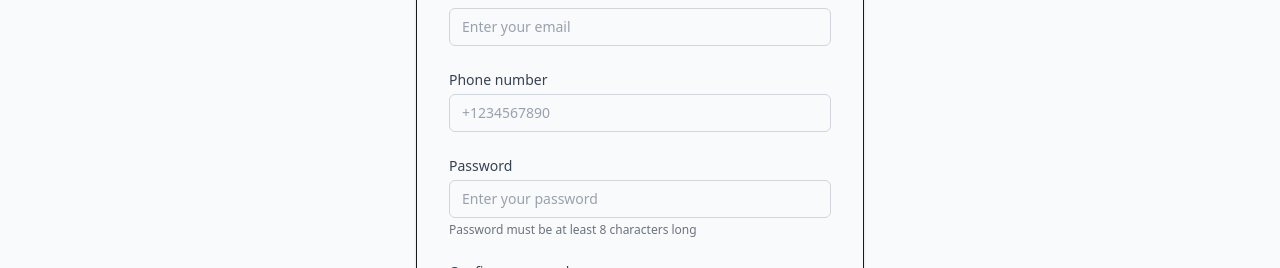
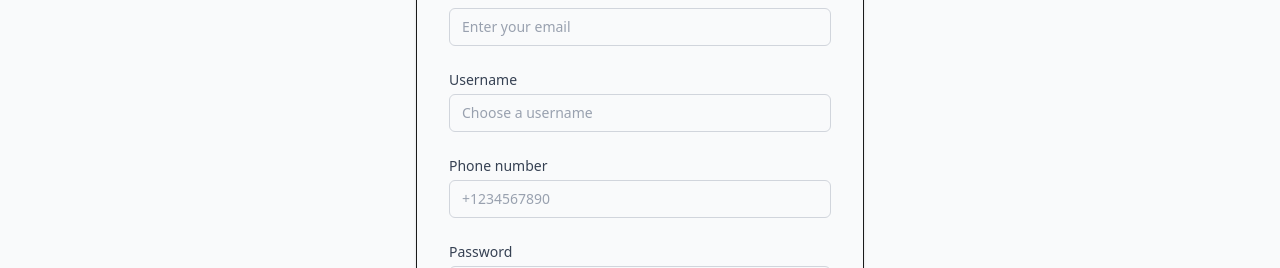
Before and after one commit to kl63/FreshCart, a Next.js app: page /auth/register in a window 1280 px wide. Shown: the part 463-731 px from the top of the page. Built offline with nearby package versions, Linux system fonts and the light colour scheme; no server answers.

Commit message:
Fix registration: Add username field required by backend API
- Added username field to RegisterData interface
- Added username input to registration form
- Updated form state to include username
- Includes username in registration API call

This fixes the 422 error when creating new accounts

```diff
--- a/src/app/auth/register/page.tsx
+++ b/src/app/auth/register/page.tsx
@@ -10,6 +10,7 @@ import { AuthService, type RegisterData } from '@/lib/auth'
 export default function RegisterPage() {
   const [formData, setFormData] = useState({
     email: '',
+    username: '',
     password: '',
     confirmPassword: '',
     first_name: '',
@@ -61,6 +62,7 @@ export default function RegisterPage() {
 
       const registerData: RegisterData = {
         email: submitData.email,
+        username: submitData.username,
         password: submitData.password,
         first_name: submitData.first_name,
         last_name: submitData.last_name,
@@ -172,6 +174,25 @@ export default function RegisterPage() {
             </div>
 
             <div>
+              <label htmlFor="username" className="block text-sm font-medium text-gray-700">
+                Username
+              </label>
+              <div className="mt-1">
+                <input
+                  id="username"
+                  name="username"
+                  type="text"
+                  autoComplete="username"
+                  required
+                  value={formData.username}
+                  onChange={handleInputChange}
+                  className="appearance-none block w-full px-3 py-2 border border-gray-300 rounded-md placeholder-gray-400 focus:outline-none focus:ring-green-500 focus:border-green-500 sm:text-sm"
+                  placeholder="Choose a username"
+                />
+              </div>
+            </div>
+
+            <div>
               <label htmlFor="phone" className="block text-sm font-medium text-gray-700">
                 Phone number
               </label>
--- a/src/components/stripe/StripePaymentForm.tsx
+++ b/src/components/stripe/StripePaymentForm.tsx
@@ -289,6 +289,26 @@ const CardForm = forwardRef<StripePaymentFormRef, PaymentFormProps>(({
 
   return (
     <div className="stripe-payment-form">
+      {/* Display Stripe not loaded error */}
+      {!stripe && (
+        <div className="bg-red-50 border border-red-200 rounded-md p-4 mb-4">
+          <div className="flex items-start">
+            <div className="flex-shrink-0">
+              <svg className="h-5 w-5 text-red-400" viewBox="0 0 20 20" fill="currentColor">
+                <path fillRule="evenodd" d="M10 18a8 8 0 100-16 8 8 0 000 16zM8.707 7.293a1 1 0 00-1.414 1.414L8.586 10l-1.293 1.293a1 1 0 101.414 1.414L10 11.414l1.293 1.293a1 1 0 001.414-1.414L11.414 10l1.293-1.293a1 1 0 00-1.414-1.414L10 8.586 8.707 7.293z" clipRule="evenodd" />
+              </svg>
+            </div>
+            <div className="ml-3">
+              <h3 className="text-sm font-medium text-red-800">Stripe Payment Not Available</h3>
+              <div className="mt-2 text-sm text-red-700">
+                <p>The payment system is not properly configured. Please contact support or try again later.</p>
+                <p className="mt-1 text-xs">Error: Stripe publishable key is missing from environment variables.</p>
+              </div>
+            </div>
+          </div>
+        </div>
+      )}
+
       {/* Display any card errors */}
       {cardError && (
         <div className="card-error" role="alert">
--- a/src/lib/auth.ts
+++ b/src/lib/auth.ts
@@ -24,6 +24,7 @@ export interface LoginResponse {
 
 export interface RegisterData {
   email: string
+  username: string
   password: string
   first_name: string
   last_name: string
```
